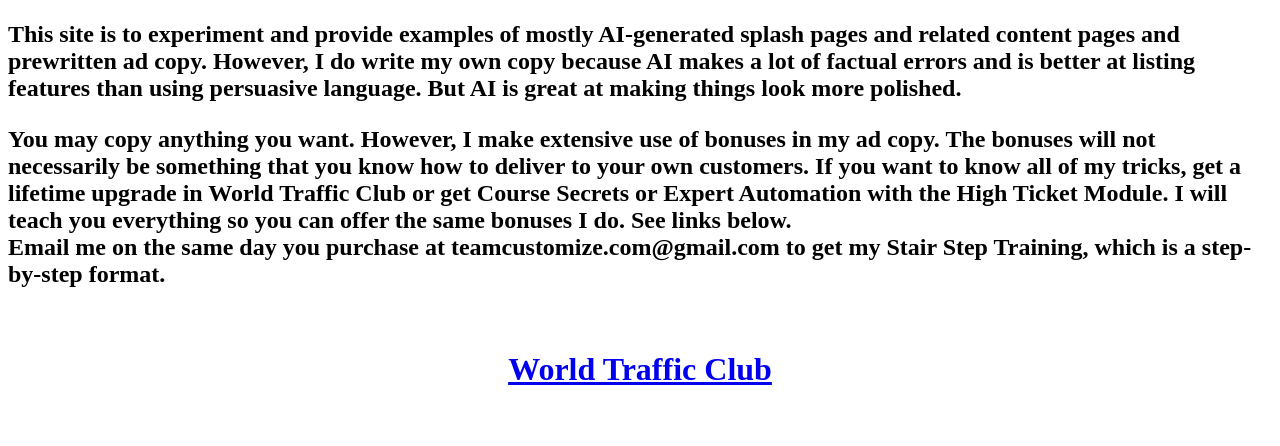
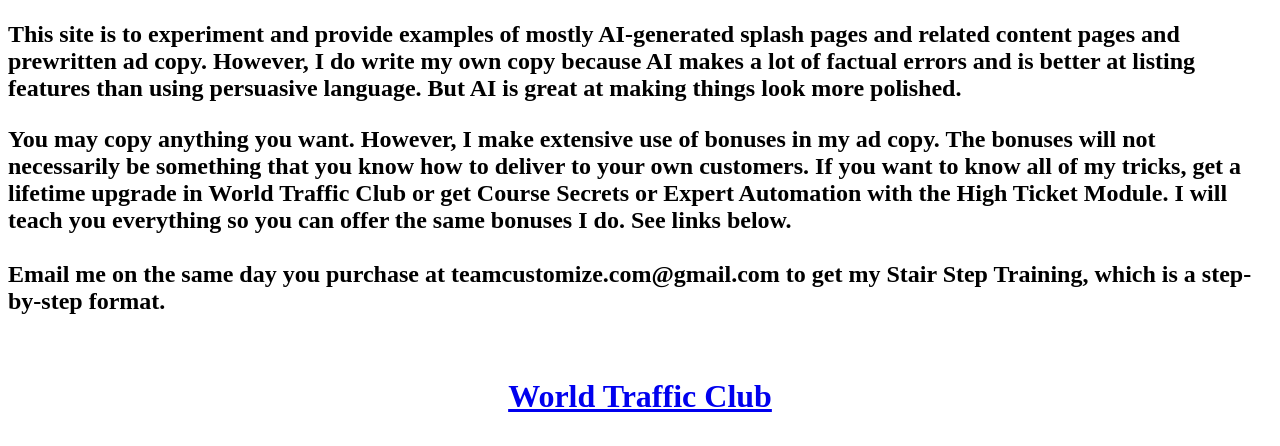
Before and after one commit to 1minuteapp/1minuteapp.github.io, a plain HTML site: page index.html in a window 1280 px wide. Shown: the part 331-777 px from the top of the page. Drawn offline with Linux system fonts and the light colour scheme.

Commit message:
Refactor content in index.html for clarity
Removed duplicate text and improved formatting in the content.

```diff
--- a/index.html
+++ b/index.html
@@ -6,7 +6,7 @@
            write my own copy because AI makes a lot of factual errors and is better at listing features than using persuasive language. But AI is great at
            making things look more polished.<p>You may copy anything you want. However, I make extensive use of bonuses in my
         ad copy. The bonuses will not necessarily be something that you know how to deliver to your own customers. If you want to know all of my tricks, get a lifetime upgrade in World Traffic Club or get Course Secrets or
-        Expert Automation with the High Ticket Module. I will teach you everything so you can offer the same bonuses I do. See links below.<br>Email me on the same day you purchase at teamcustomize.com@gmail.com to get my Stair Step Training, which is a step-by-step format.</h2></h2></p><br>
+        Expert Automation with the High Ticket Module. I will teach you everything so you can offer the same bonuses I do. See links below.<br><br>Email me on the same day you purchase at teamcustomize.com@gmail.com to get my Stair Step Training, which is a step-by-step format.</h2></h2></p><br>
         <center>
         <h1><a href="https://worldtrafficclub.com/?rid=11" target="_blank" rel="noopener">World Traffic Club</a></h1><br>
         <h1><a href="https://llclick.com/01c02w4c/githubhomepage" target="_blank" rel="noopener">Expert Automation with High Ticket Module Upgrade</a></h1><br>
```
